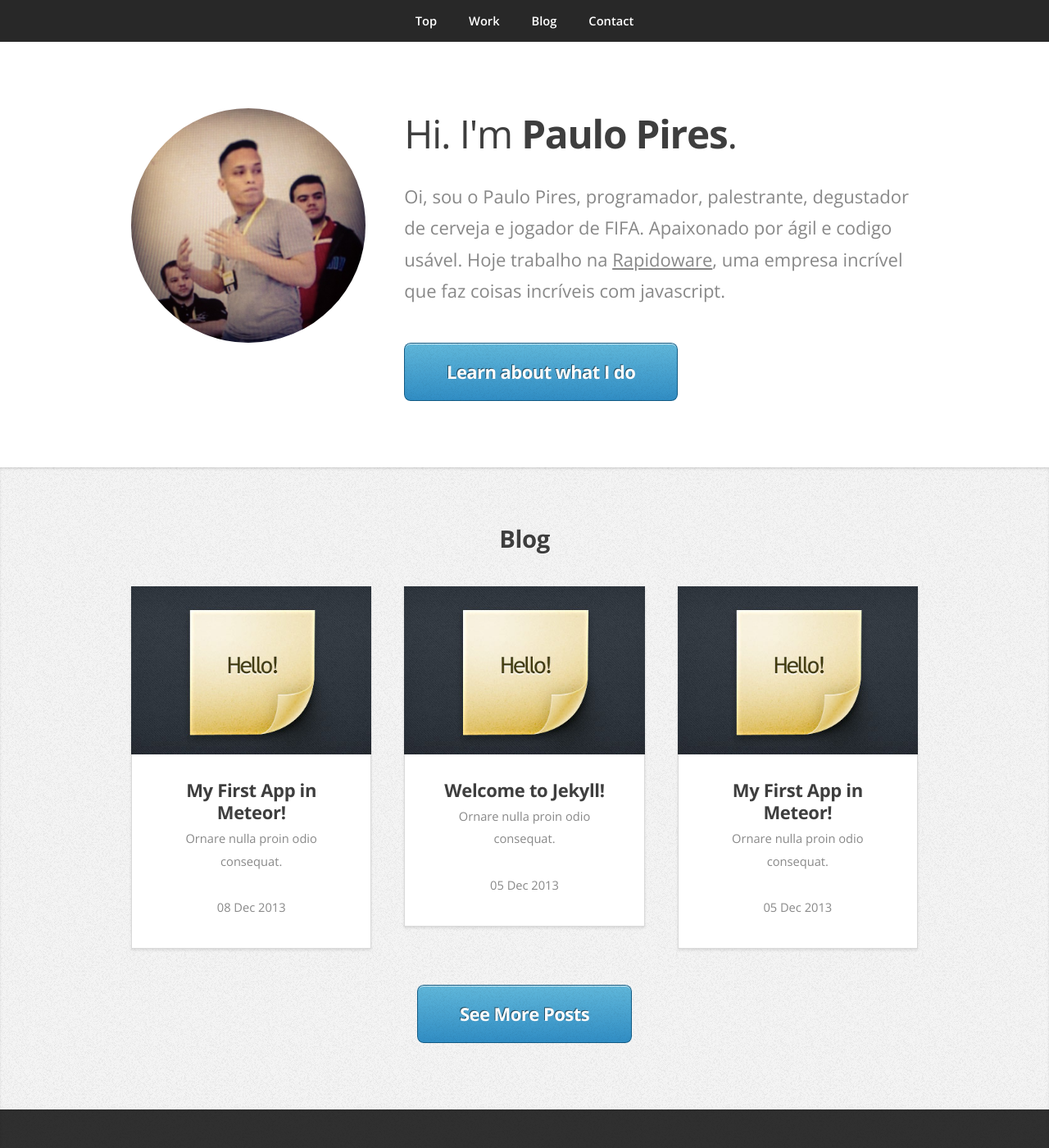
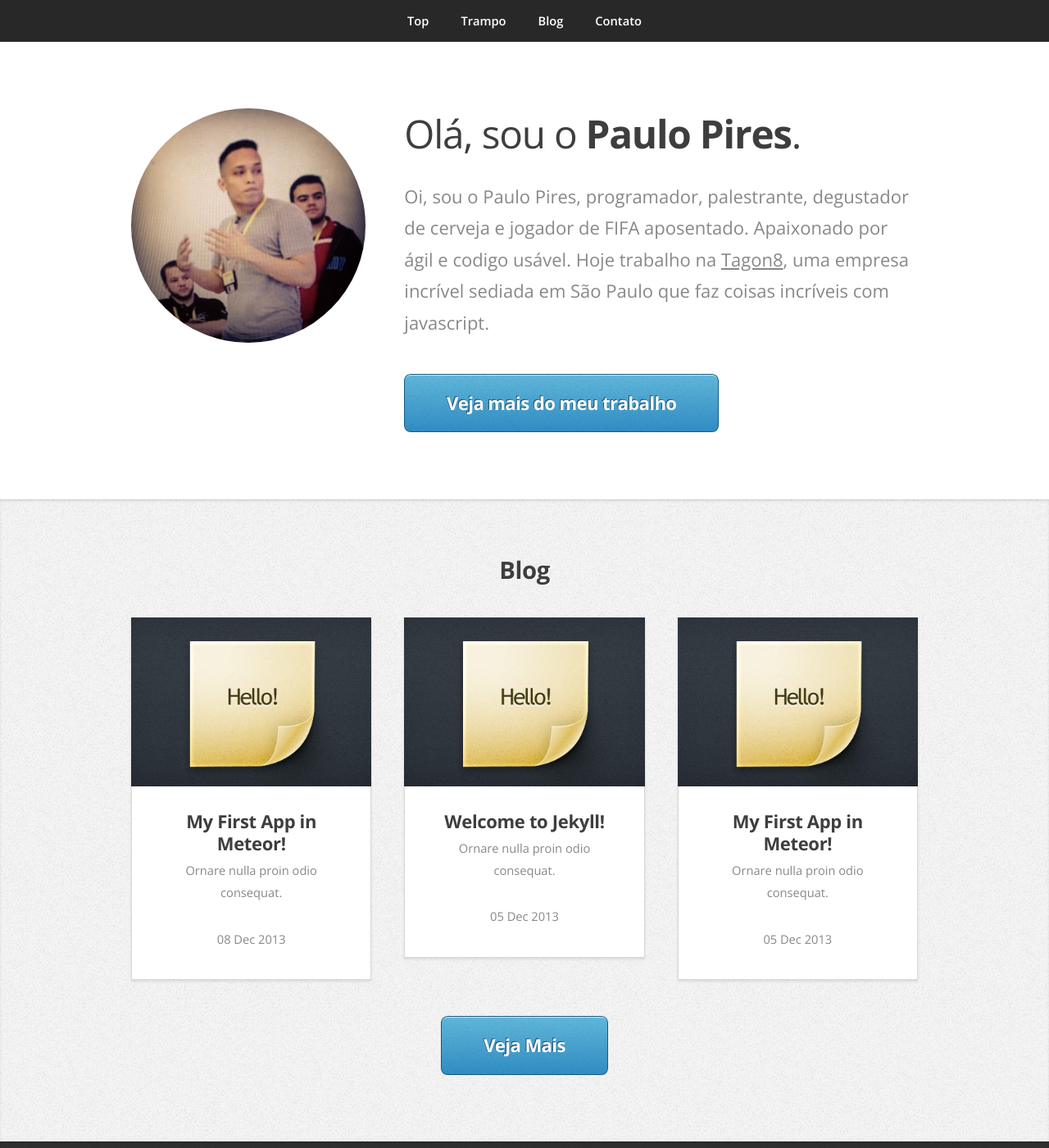
Before and after one commit to paulohp/paulohp.github.io, a Jekyll site: the page built from index.html, in a window 1280 px wide and 1400 px high. Shown: the whole window at 82% size. Built offline with Jekyll 4.4.1, drawn with Linux system fonts in a browser that asks for light colours; Markdown is read by kramdown in place of the engine named in the settings; some of the changed text lies outside the part shown.

Commit message:
alterando algumas informa

```diff
--- a/_layouts/default.html
+++ b/_layouts/default.html
@@ -24,9 +24,9 @@
       <nav id="nav">
         <ul class="container">
           <li><a href="#top">Top</a></li>
-          <li><a href="#work">Work</a></li>
+          <li><a href="#work">Trampo</a></li>
           <li><a href="#blog">Blog</a></li>
-          <li><a href="#contact">Contact</a></li>
+          <li><a href="#contact">Contato</a></li>
         </ul>
       </nav>
 
@@ -39,10 +39,10 @@
               </div>
               <div class="8u">
                 <header>
-                  <h1>Hi. I'm <strong>Paulo Pires</strong>.</h1>
+                  <h1>Olá, sou o <strong>Paulo Pires</strong>.</h1>
                 </header>
-                <p>Oi, sou o Paulo Pires, programador, palestrante, degustador de cerveja e jogador de FIFA. Apaixonado por ágil e codigo usável. Hoje trabalho na <a href="http://rapidoware.com">Rapidoware</a>, uma empresa incrível que faz coisas incríveis com javascript.</p>
-                <a href="#work" class="button button-big">Learn about what I do</a>
+                <p>Oi, sou o Paulo Pires, programador, palestrante, degustador de cerveja e jogador de FIFA aposentado. Apaixonado por ágil e codigo usável. Hoje trabalho na <a href="http://tagon8inc.com">Tagon8</a>, uma empresa incrível sediada em São Paulo que faz coisas incríveis com javascript.</p>
+                <a href="#work" class="button button-big">Veja mais do meu trabalho</a>
               </div>
             </div>
           </article>
@@ -59,7 +59,7 @@
             </div>
           </div>
           <footer>
-            <a href="/blog" class="button button-big">See More Posts</a>
+            <a href="/blog" class="button button-big">Veja Mais</a>
           </footer>
           </div>
         </article>
@@ -68,8 +68,8 @@
       <div class="wrapper wrapper-style4">
         <article id="contact" class="container small">
           <header>
-            <h2>Want to hire me? Get in touch!</h2>
-            <span>Ornare nulla proin odio consequat sapien vestibulum ipsum sed lorem.</span>
+            <h2>Quer falar comigo, mantenha contato!</h2>
+            <span>Seja pra falar de codigo ou me chamar pra tomar uma breja.</span>
           </header>
           <div>
             <div class="row">
@@ -78,7 +78,7 @@
                   <div>
                     <div class="row half">
                       <div class="6u">
-                        <input type="text" name="name" id="name" placeholder="Name" />
+                        <input type="text" name="name" id="name" placeholder="Nome" />
                       </div>
                       <div class="6u">
                         <input type="text" name="email" id="email" placeholder="Email" />
@@ -86,18 +86,18 @@
                     </div>
                     <div class="row half">
                       <div class="12u">
-                        <input type="text" name="subject" id="subject" placeholder="Subject" />
+                        <input type="text" name="subject" id="subject" placeholder="Assunto" />
                       </div>
                     </div>
                     <div class="row half">
                       <div class="12u">
-                        <textarea name="message" id="message" placeholder="Message"></textarea>
+                        <textarea name="message" id="message" placeholder="Menssagem"></textarea>
                       </div>
                     </div>
                     <div class="row">
                       <div class="12u">
-                        <a href="#" class="button form-button-submit">Send Message</a>
-                        <a href="#" class="button button-alt form-button-reset">Clear Form</a>
+                        <a href="#" class="button form-button-submit">Enviar</a>
+                        <a href="#" class="button button-alt form-button-reset">Limpar</a>
                       </div>
                     </div>
                   </div>
@@ -107,7 +107,7 @@
             <div class="row">
               <div class="12u">
                 <hr />
-                <h3>Find me on ...</h3>
+                <h3>Me Procure em...</h3>
                 <ul class="social">
                   <li class="twitter"><a href="http://twitter.com/paulo_hp" class="fa fa-twitter"><span>Twitter</span></a></li>
                   <li class="facebook"><a href="https://www.facebook.com/paulo.h.pires" class="fa fa-facebook"><span>Facebook</span></a></li>
```
Also changed, not shown: other parts of _layouts/default.html (+1 -1 lines), 1 other file.
